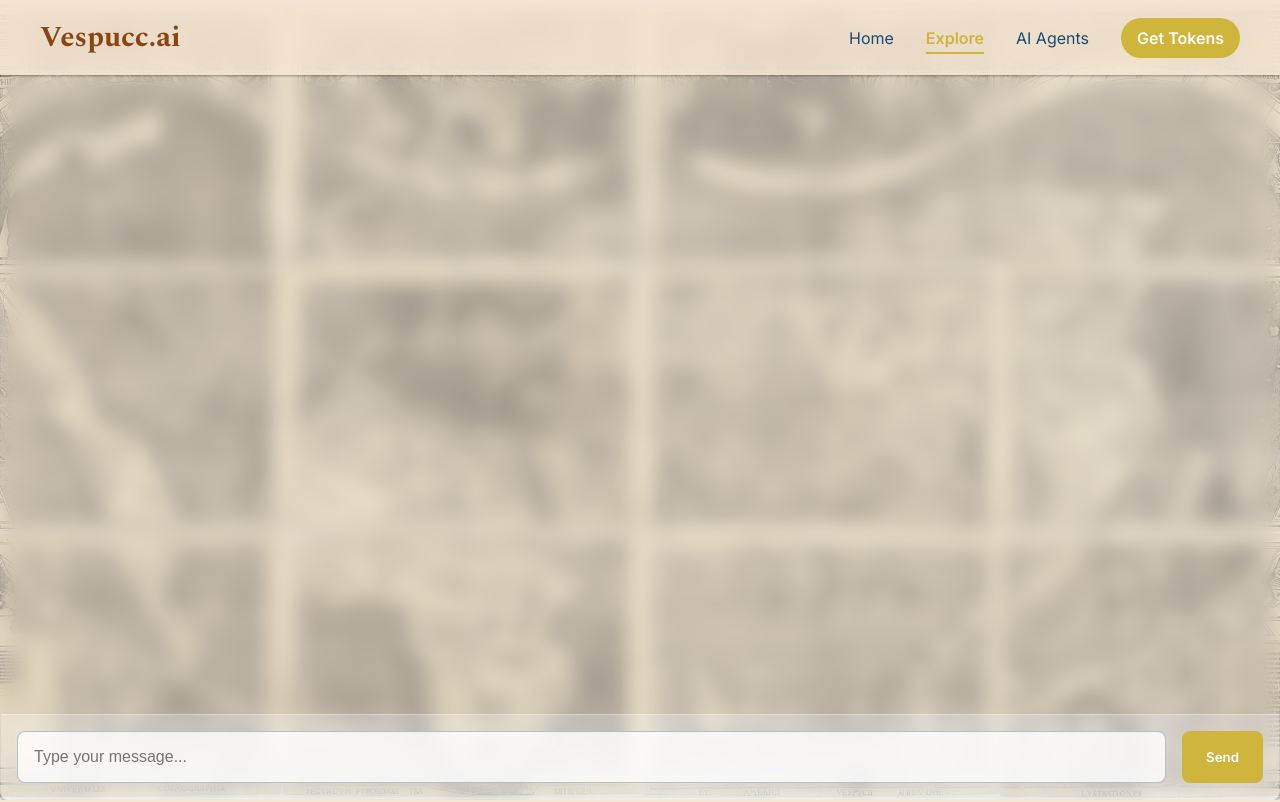
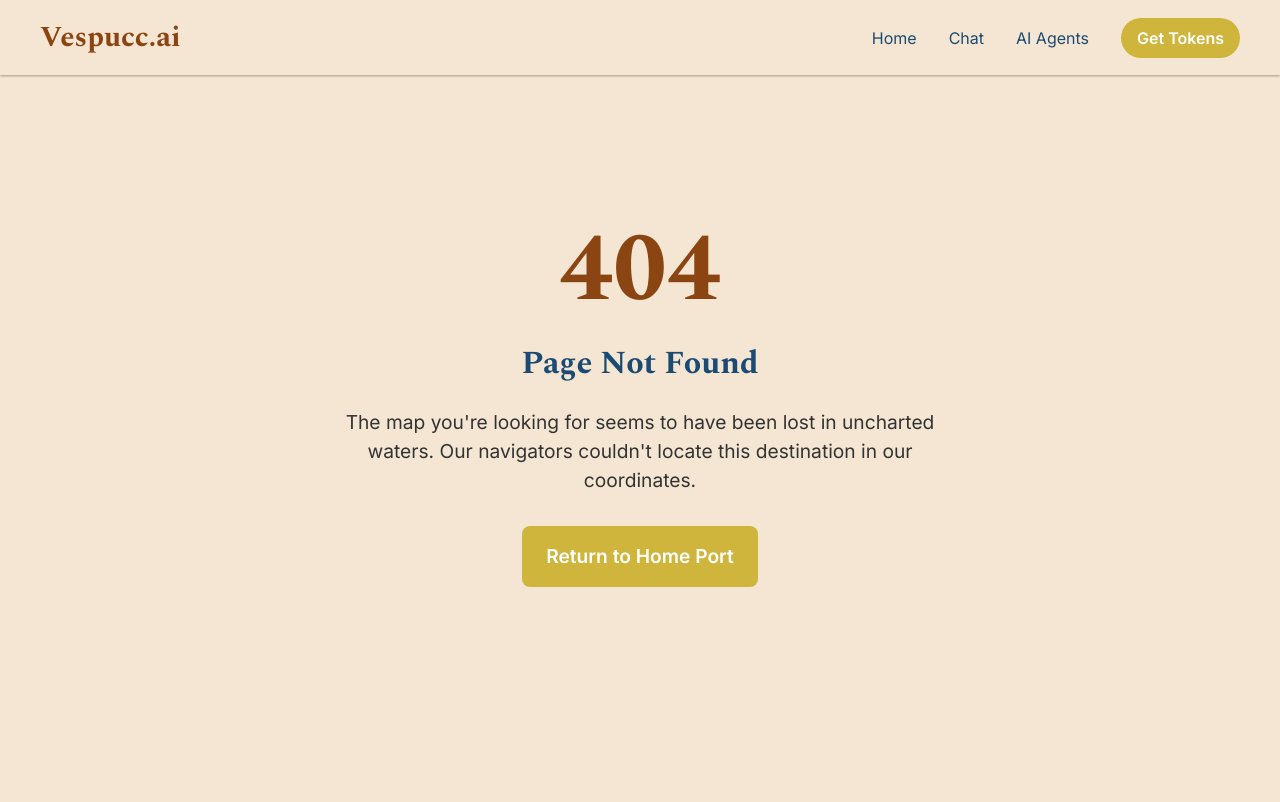
Before and after one commit to TannerBS/Vesspucc.ai-website-old, a React (Vite) app: page /Vespucc.ai-Website/explore in a window 1280 px wide. Shown: the top 802 px of the page. Built offline with nearby package versions, Linux system fonts and the light colour scheme.

Commit message:
change explore page to chat

```diff
--- a/src/App.tsx
+++ b/src/App.tsx
@@ -6,7 +6,7 @@ import ScrollToTop from './components/common/ScrollToTop' // Import ScrollToTop
 
 // Pages
 import Home from './pages/Home'
-import Explore from './pages/Explore'
+import Chat from './pages/Chat' // Updated import
 import Agents from './pages/Agents'
 import TokenInfo from './pages/TokenInfo'
 import NotFound from './pages/NotFound'
@@ -26,14 +26,14 @@ const App: React.FC = () => {
         <main style={{ display: 'flex', flexDirection: 'column', minHeight: 'calc(100vh - 70px)' }}> {/* Adjust 70px if Navbar height is different; this helps ensure main content can fill height */}
           <Routes>
             <Route path="/" element={<Home />} />
-            <Route path="/explore" element={<Explore />} />
+            <Route path="/chat" element={<Chat />} /> {/* Updated route path and element */}
             <Route path="/agents" element={<Agents />} />
             <Route path="/token" element={<TokenInfo />} />
             <Route path="*" element={<NotFound />} />
           </Routes>
         </main>
         {/* Conditionally render Footer */}
-        {location.pathname !== '/explore' && <Footer />}
+        {location.pathname !== '/chat' && <Footer />} {/* Updated path for footer condition */}
       </div>
     </ThemeProvider>
   )
--- a/src/components/layout/Navbar.tsx
+++ b/src/components/layout/Navbar.tsx
@@ -175,11 +175,11 @@ const Navbar: React.FC = () => {
             Home
           </NavLink>
           <NavLink
-            to="/explore"
-            $isActive={location.pathname === '/explore'}
+            to="/chat"
+            $isActive={location.pathname === '/chat'}
             onClick={() => setIsOpen(false)}
           >
-            Explore
+            Chat
           </NavLink>
           <NavLink
             to="/agents"
--- a/src/pages/Explore.tsx
+++ b/src/pages/Chat.tsx
@@ -2,7 +2,7 @@ import React, { useEffect } from 'react'
 import styled from 'styled-components'
 import ChatBot from '../components/explore/ChatBot'
 
-const ExplorePageContainer = styled.div`
+const ChatPageContainer = styled.div`
   position: fixed; // Changed from relative/default to fixed
   top: 0;
   left: 0;
@@ -23,7 +23,7 @@ const ExplorePageContainer = styled.div`
   }
 `;
 
-const Explore: React.FC = () => {
+const Chat: React.FC = () => {
   useEffect(() => {
     const originalBodyOverflow = document.body.style.overflow;
     const originalHtmlOverflow = document.documentElement.style.overflow;
@@ -38,10 +38,10 @@ const Explore: React.FC = () => {
   }, []); // Empty dependency array ensures this runs only on mount and unmount
 
   return (
-    <ExplorePageContainer>
+    <ChatPageContainer>
       <ChatBot />
-    </ExplorePageContainer>
+    </ChatPageContainer>
   );
 };
 
-export default Explore;
+export default Chat;
--- a/src/pages/Home.tsx
+++ b/src/pages/Home.tsx
@@ -4,7 +4,7 @@ import Hero from '../components/home/Hero'
 import Features from '../components/home/Features'
 import Agents from './Agents'
 import TokenInfo from './TokenInfo'
-import Explore from './Explore'
+import Explore from './Chat'
 
 const fadeIn = keyframes`
   from { opacity: 0; transform: translateY(20px); }
```
